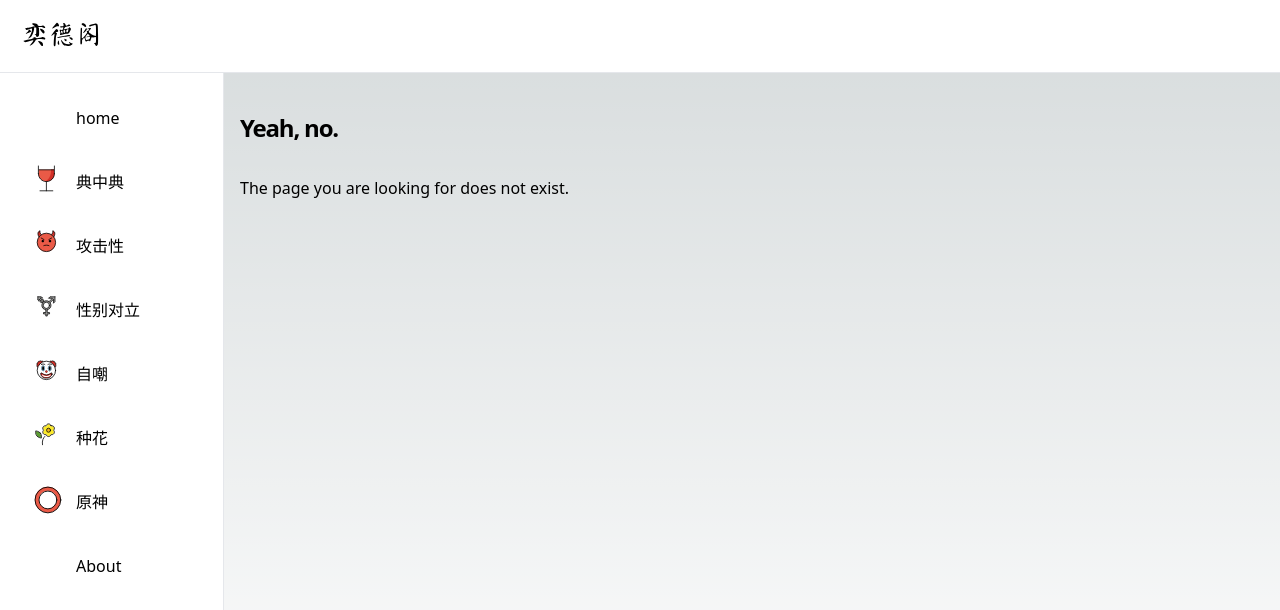
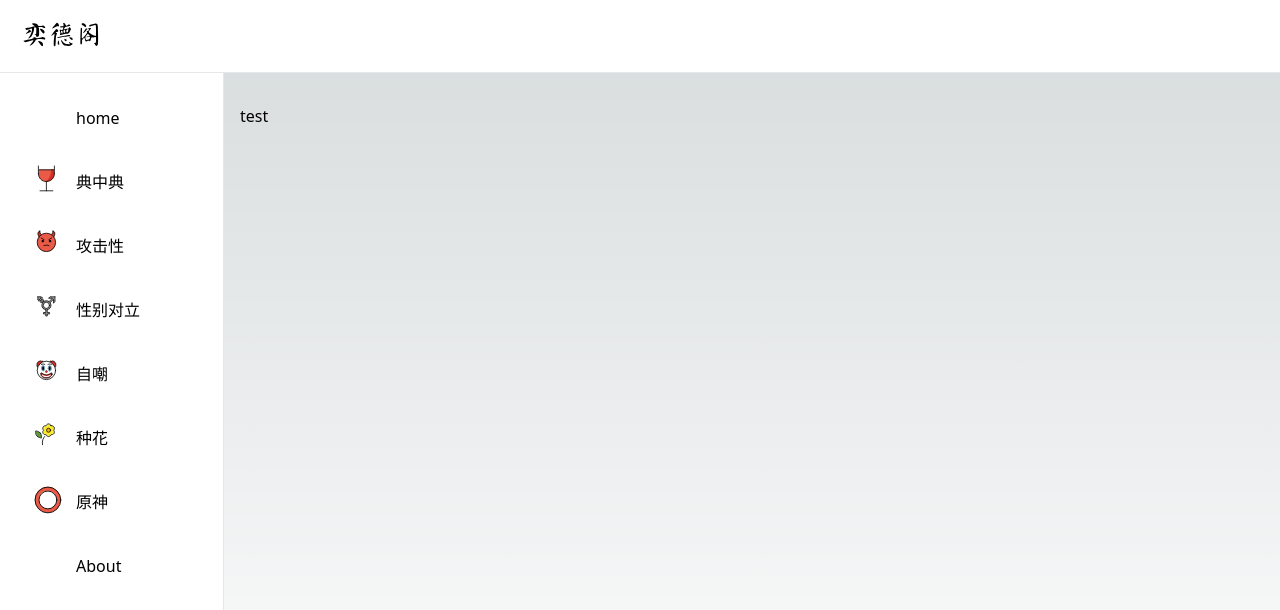
Before and after one commit to xya89/chouxiangmemo, a Next.js app: page /home in a window 1280 px wide. Before the commit this address had no page. Shown: the top 610 px of the page. Built offline with nearby package versions, Linux system fonts and the light colour scheme.

Commit message:
add home page

```diff
--- /dev/null
+++ b/app/home/page.tsx
@@ -0,0 +1,16 @@
+export default function Home() {
+    return (
+        <section className="flex flex-row justify-center w-full">
+            <div className="container lg:mx-auto space-y-6 justify-center w-full items-center">
+                <div>
+                    {/* interactive pannel */}
+                </div>
+                <div>
+                    {/* generator */}
+                    test
+                </div>
+
+            </div>
+        </section>
+    )
+}
--- a/app/page.tsx
+++ b/app/page.tsx
@@ -34,7 +34,7 @@ export default function Home() {
           </div>
         </div>
         <div className="flex flex-row justify-center items-center mt-4 mx-4 lg:mt-20">
-          <Link id={'enter'} href={'/'}>
+          <Link id={'enter'} href={'/home'}>
             <button
               className="bg-red-600 hover:bg-red-400 text-white font-bold py-2 px-4 rounded mx-8
             transition ease-in-out delay-150 hover:-translate-y-1 hover:scale-110 duration-100"
```
